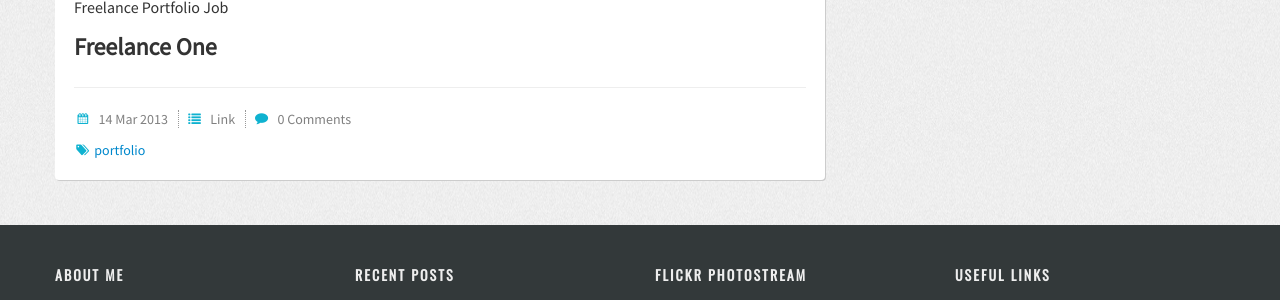
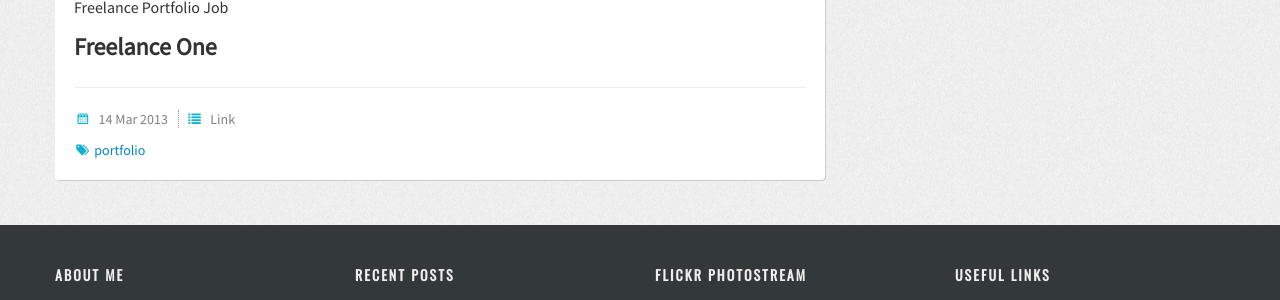
Before and after one commit to timbjames/timbjames.github.com, a Jekyll site: the page built from _posts/2013-03-14-freelance-portfolio-one.md, in a window 1280 px wide and 1311 px high. Shown: the part 752-1052 px from the top of the window. Built offline with Jekyll 4.4.1, drawn with Linux system fonts in a browser that asks for light colours; nearby versions of some CDN libraries; some web fonts are replaced; Markdown is read by kramdown in place of the engine named in the settings; comment, search, counter and statistics services are not loaded.

Commit message:
removed comment count from post page

```diff
--- a/_layouts/post.html
+++ b/_layouts/post.html
@@ -53,7 +53,7 @@ layout: layout
 	  <li class="post-date"><i class="icon-calendar"></i><a href="">{{ page.date | date_to_string }}</a></li>
       <!--<li><i class="icon-user"></i><a href="" title="Posts by admin" rel="author">{{ page.author }}</a></li>-->
       <li><i class="icon-list"></i><a href="" title="View all posts in link" rel="category tag">Link</a></li>
-      <li><i class="icon-comment"></i><a href="{{ page.url | remove:'.html' }}#disqus_thread">0 Comments</a></li>
+      <!--<li><i class="icon-comment"></i><a href="{{ page.url | remove:'.html' }}#disqus_thread">0 Comments</a></li>-->
     </ul>
 
     <ul class="tags">
```
